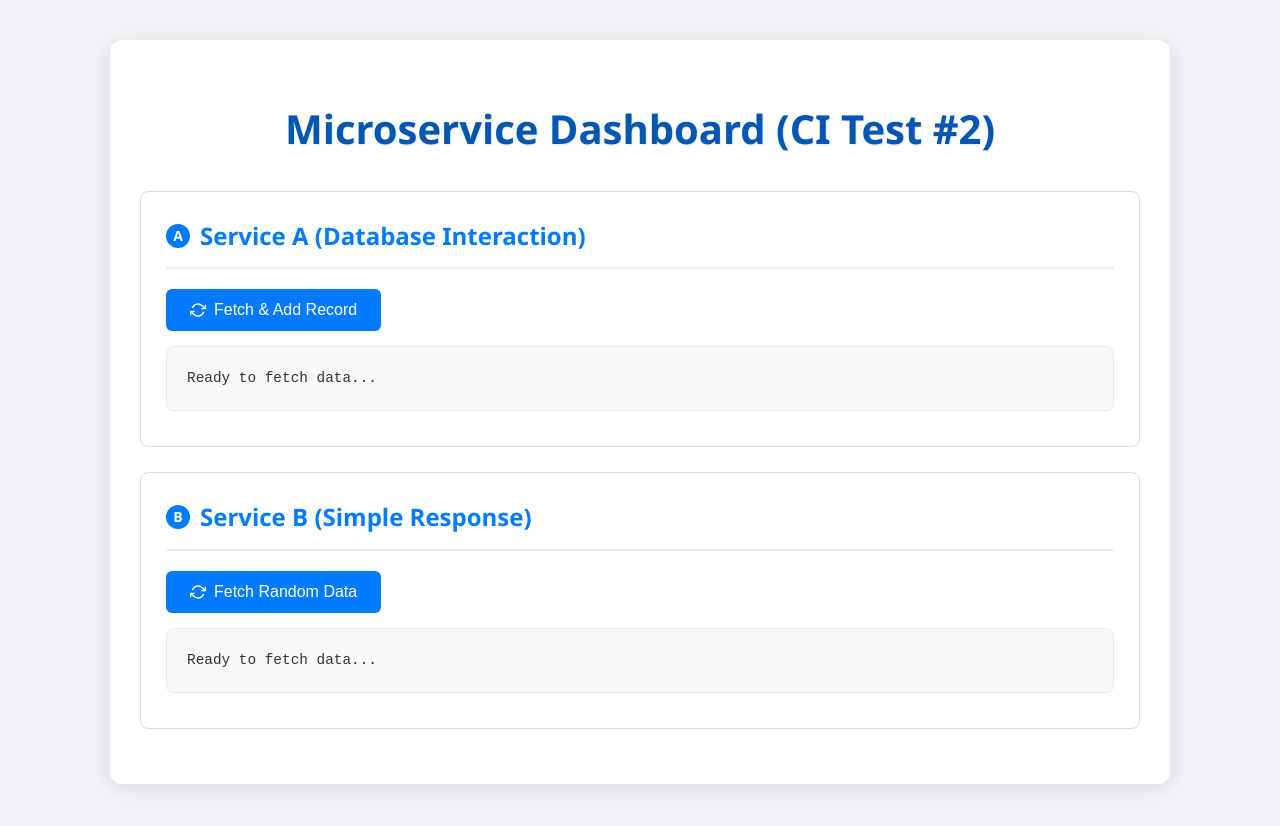
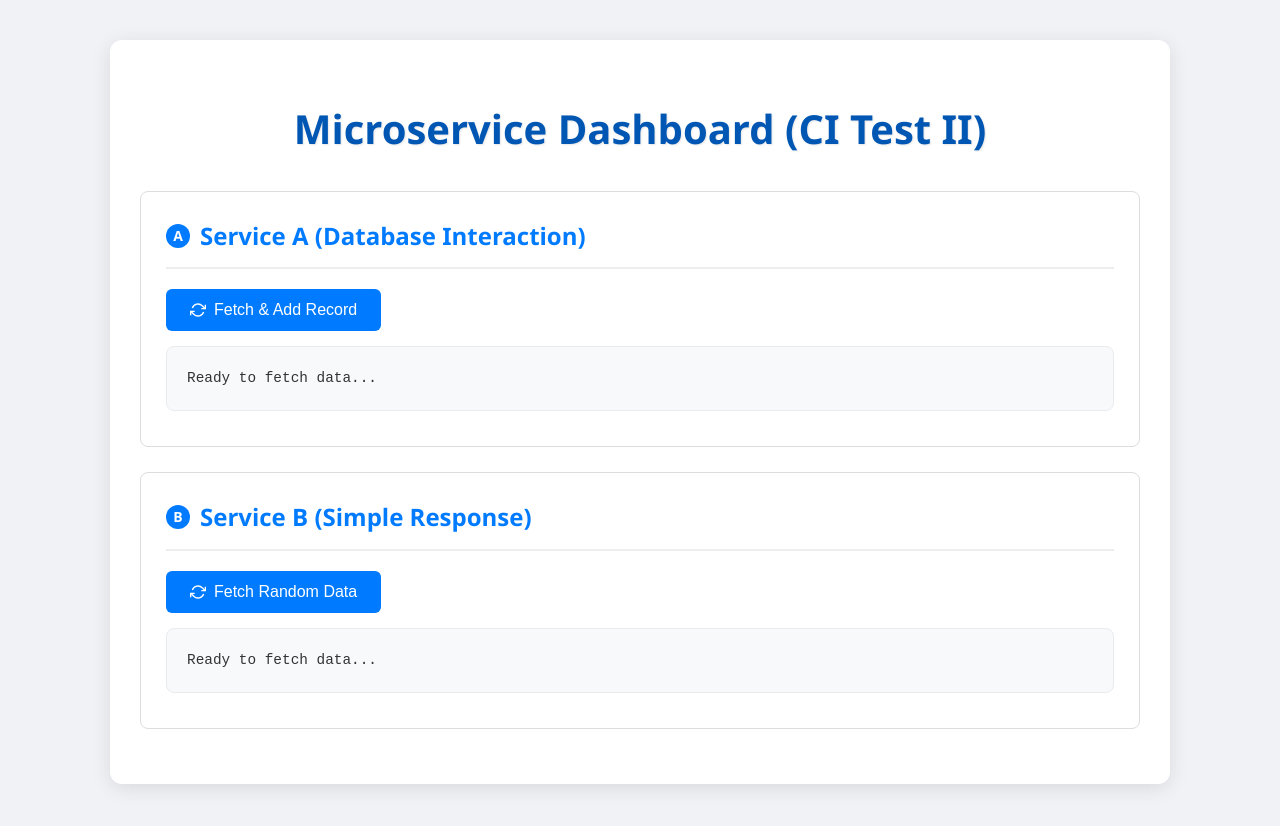
Before and after one commit to MalikShoaibAhmadKhan/3-tier-app-AKS-, a plain HTML site: page frontend/index.html in a window 1280 px wide. Drawn offline with Linux system fonts and the light colour scheme.

Commit message:
CI TESTING

```diff
--- a/frontend/index.html
+++ b/frontend/index.html
@@ -159,7 +159,7 @@
 </head>
 <body>
     <div class="container">
-        <h1>Microservice Dashboard (CI Test #2)</h1>
+        <h1>Microservice Dashboard (CI Test II)</h1>
 
         <div class="service-box">
             <h2><span class="service-icon">A</span>Service A (Database Interaction)</h2>
```
